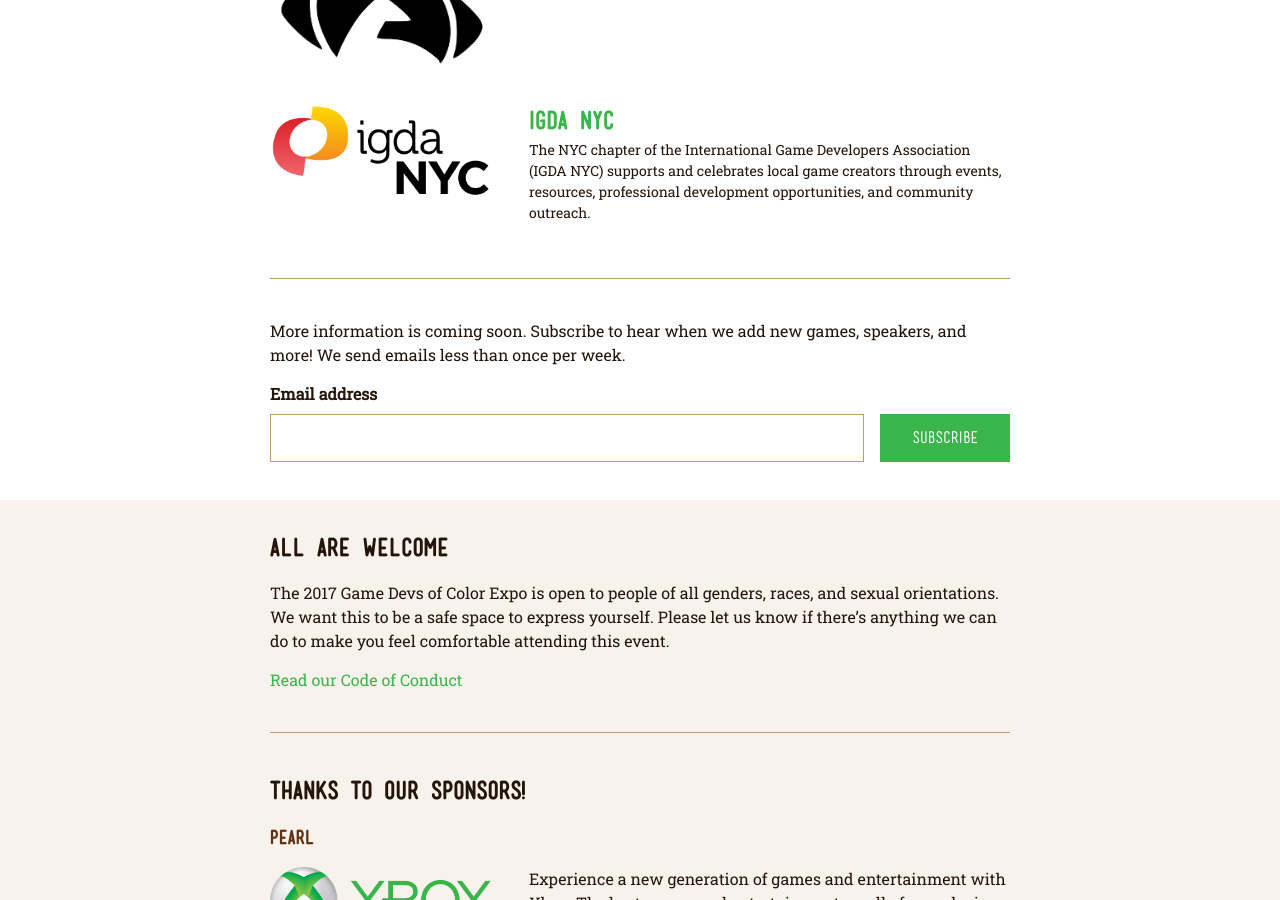
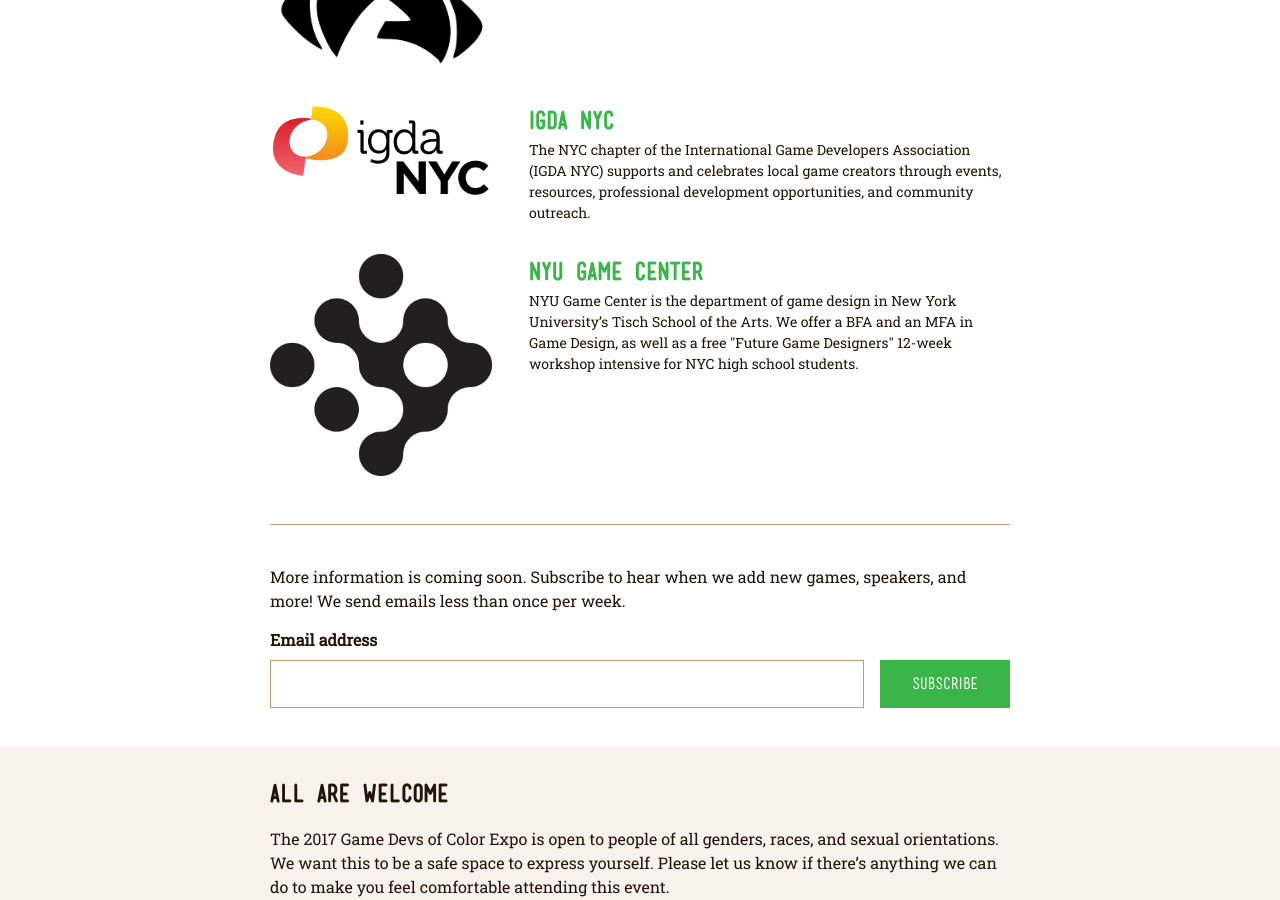
Before and after one commit to BrooklynGamery/gdocexpo, a Jekyll site: the page built from games/index.html, in a window 1280 px wide and 900 px high, scrolled down 7777 px. Built offline with Jekyll 4.4.1, drawn with Linux system fonts in a browser that asks for light colours; comment, search, counter and statistics services are not loaded.

Commit message:
NYU Game Center

```diff
--- a/_data/booths.yml
+++ b/_data/booths.yml
@@ -12,3 +12,8 @@
   link: https://games.amazon.com
   description: For more information, please visit our site.  Come Play with us!
   image: amazongames.jpg
+
+- name: NYU Game Center
+  link: http://gamecenter.nyu.edu
+  description:  NYU Game Center is the department of game design in New York University’s Tisch School of the Arts. We offer a BFA and an MFA in Game Design, as well as a free "Future Game Designers" 12-week workshop intensive for NYC high school students.
+  image: nyu-game-center.jpg
```
Also changed, not shown: assets/images/sponsors/2017/nyu-game-center.jpg (added).
